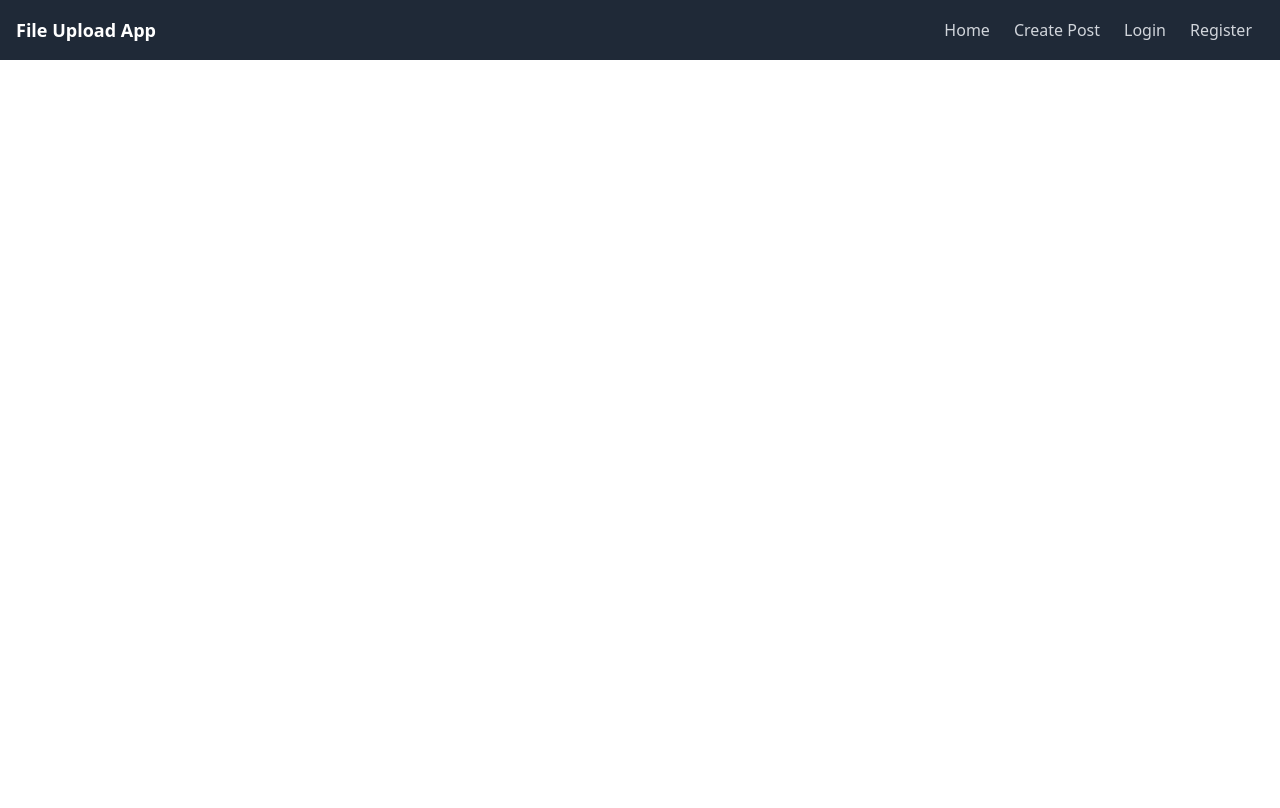
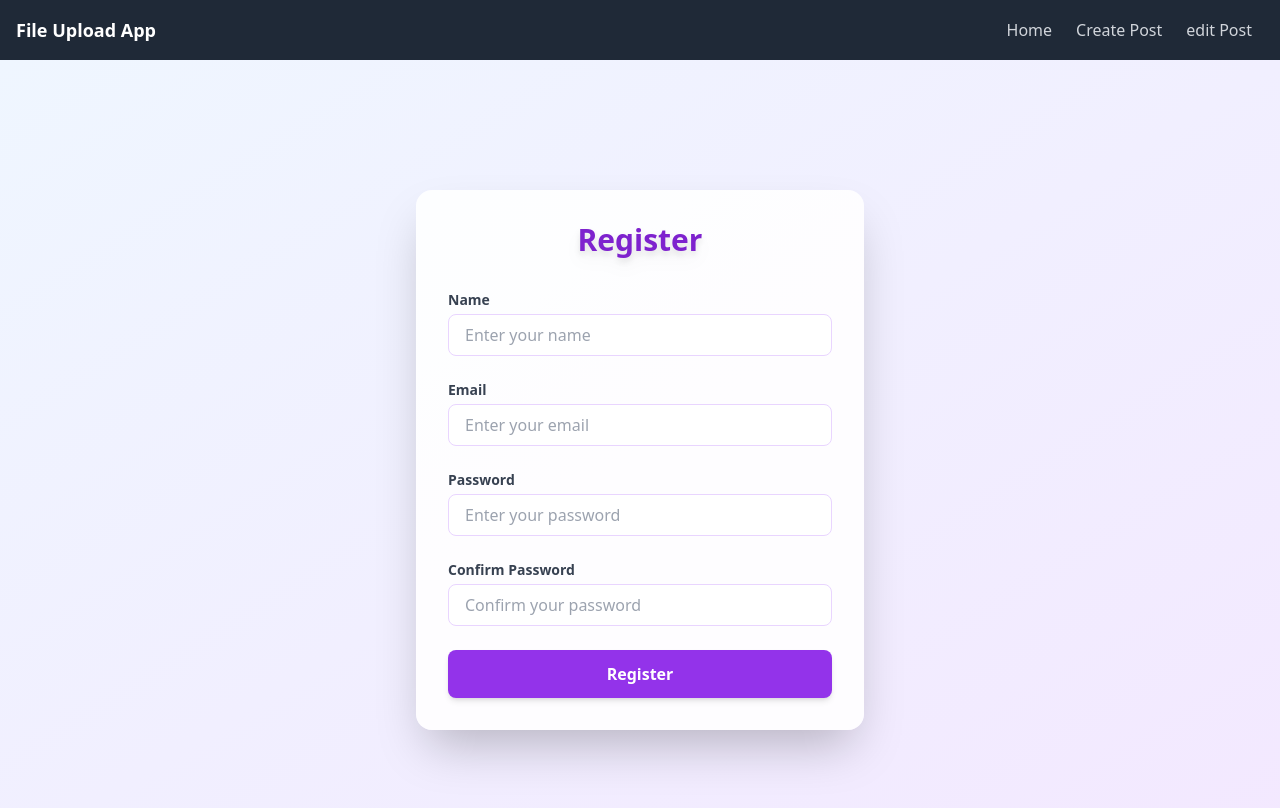
Before and after one commit to sumitksr/BlogApp, a React (Create React App) app in the folder frontend/: page /register in a window 1280 px wide. Shown: the top 808 px of the page. Built offline with nearby package versions, Linux system fonts and the light colour scheme.

Commit message:
feat: add EditPost page with post management functionality and integrate with Navbar

```diff
--- a/frontend/src/App.js
+++ b/frontend/src/App.js
@@ -5,6 +5,7 @@ import Login from './pages/Login';
 import Register from './pages/Register';
 import Navbar from './components/Navbar';
 import { Routes, Route } from 'react-router-dom';
+import EditPost from './pages/editPost';
 
 function App() {
   return (
@@ -16,6 +17,7 @@ function App() {
         <Route path="/create" element={<CreatePost />} />
         <Route path="/login" element={<Login />} />
         <Route path="/register" element={<Register />} />
+        <Route path="/edit/:id" element={<EditPost />} />
       </Routes>
     </>
   );
--- a/frontend/src/components/Navbar.js
+++ b/frontend/src/components/Navbar.js
@@ -1,19 +1,53 @@
-import React from 'react'
+import React from "react";
+import { useState } from "react";
 
 export default function Navbar() {
+  const [login, setLogin] = useState(true);
   return (
     <div>
       <nav className="bg-gray-800 p-4">
         <div className="container mx-auto flex justify-between items-center">
-            <a href="/" className="text-white text-lg font-bold">File Upload App</a>
+          <a href="/" className="text-white text-lg font-bold">
+            File Upload App
+          </a>
           <div>
-                <a href="/" className="text-gray-300 hover:text-white px-3">Home</a>
-                <a href="/create" className="text-gray-300 hover:text-white px-3">Create Post</a>
-                <a href="/login" className="text-gray-300 hover:text-white px-3">Login</a>
-                <a href="/register" className="text-gray-300 hover:text-white px-3">Register</a>
+            {login ? (
+              <div>
+                <a href="/" className="text-gray-300 hover:text-white px-3">
+                  Home
+                </a>
+                <a
+                  href="/create"
+                  className="text-gray-300 hover:text-white px-3"
+                >
+                  Create Post
+                </a>
+                <a
+                  href="/edit/:id"
+                  className="text-gray-300 hover:text-white px-3"
+                >
+                  edit Post
+                </a>
+              </div>
+            ) : (
+              <div>
+                <a
+                  href="/login"
+                  className="text-gray-300 hover:text-white px-3"
+                >
+                  Login
+                </a>
+                <a
+                  href="/register"
+                  className="text-gray-300 hover:text-white px-3"
+                >
+                  Register
+                </a>
+              </div>
+            )}
           </div>
         </div>
       </nav>
     </div>
-  )
+  );
 }
--- a/frontend/src/pages/Login.js
+++ b/frontend/src/pages/Login.js
@@ -1,9 +1,61 @@
-import React from 'react'
+import React, { useState } from 'react';
+import { useNavigate } from 'react-router-dom';
 
 export default function Login() {
+  const navigate = useNavigate();
+  const [formData, setFormData] = useState({
+    email: '',
+    password: '',
+  });
+
+  function handleChange(e) {
+    const { name, value } = e.target;
+    setFormData((prev) => ({
+      ...prev,
+      [name]: value,
+    }));
+  }
+
+  function handleSubmit(e) {
+    e.preventDefault();
+    // Here you would handle authentication logic
+    console.log("Login Data Submitted:", formData);
+    alert("Logged in successfully!");
+    navigate('/');
+  }
+
   return (
-    <div>
-      login
+    <div className="min-h-screen bg-gradient-to-br from-blue-50 to-purple-100 py-10 flex items-center justify-center">
+      <div className="bg-white/90 rounded-2xl shadow-2xl p-8 w-full max-w-md">
+        <h1 className="text-3xl font-extrabold text-center text-purple-700 mb-8 drop-shadow-lg">Login</h1>
+        <form className="space-y-6" onSubmit={handleSubmit}>
+          <div>
+            <label className="block text-sm font-semibold text-gray-700 mb-1">Email</label>
+            <input
+              type="email"
+              name="email"
+              value={formData.email}
+              onChange={handleChange}
+              className="w-full px-4 py-2 border border-purple-200 rounded-lg focus:outline-none focus:ring-2 focus:ring-purple-400"
+              placeholder="Enter your email"
+              required
+            />
+          </div>
+          <div>
+            <label className="block text-sm font-semibold text-gray-700 mb-1">Password</label>
+            <input
+              type="password"
+              name="password"
+              value={formData.password}
+              onChange={handleChange}
+              className="w-full px-4 py-2 border border-purple-200 rounded-lg focus:outline-none focus:ring-2 focus:ring-purple-400"
+              placeholder="Enter your password"
+              required
+            />
+          </div>
+          <button type="submit" className="w-full py-3 mt-4 bg-purple-600 hover:bg-purple-700 text-white font-bold rounded-lg shadow-md transition-colors">Login</button>
+        </form>
+      </div>
     </div>
   )
 }
--- a/frontend/src/pages/Register.js
+++ b/frontend/src/pages/Register.js
@@ -1,9 +1,91 @@
-import React from 'react'
+import React, { useState } from 'react';
+import { useNavigate } from 'react-router-dom';
 
 export default function Register() {
+  const navigate = useNavigate();
+  const [formData, setFormData] = useState({
+    name: '',
+    email: '',
+    password: '',
+    confirmPassword: '',
+  });
+
+  function handleChange(e) {
+    const { name, value } = e.target;
+    setFormData((prev) => ({
+      ...prev,
+      [name]: value,
+    }));
+  }
+
+  function handleSubmit(e) {
+    e.preventDefault();
+    if (formData.password !== formData.confirmPassword) {
+      alert("Passwords do not match!");
+      return;
+    }
+    // Here you would handle registration logic
+    console.log("Registration Data Submitted:", formData);
+    alert("Registered successfully!");
+    navigate('/login');
+  }
+
   return (
-    <div>
-
+    <div className="min-h-screen bg-gradient-to-br from-blue-50 to-purple-100 py-10 flex items-center justify-center">
+      <div className="bg-white/90 rounded-2xl shadow-2xl p-8 w-full max-w-md">
+        <h1 className="text-3xl font-extrabold text-center text-purple-700 mb-8 drop-shadow-lg">Register</h1>
+        <form className="space-y-6" onSubmit={handleSubmit}>
+          <div>
+            <label className="block text-sm font-semibold text-gray-700 mb-1">Name</label>
+            <input
+              type="text"
+              name="name"
+              value={formData.name}
+              onChange={handleChange}
+              className="w-full px-4 py-2 border border-purple-200 rounded-lg focus:outline-none focus:ring-2 focus:ring-purple-400"
+              placeholder="Enter your name"
+              required
+            />
+          </div>
+          <div>
+            <label className="block text-sm font-semibold text-gray-700 mb-1">Email</label>
+            <input
+              type="email"
+              name="email"
+              value={formData.email}
+              onChange={handleChange}
+              className="w-full px-4 py-2 border border-purple-200 rounded-lg focus:outline-none focus:ring-2 focus:ring-purple-400"
+              placeholder="Enter your email"
+              required
+            />
+          </div>
+          <div>
+            <label className="block text-sm font-semibold text-gray-700 mb-1">Password</label>
+            <input
+              type="password"
+              name="password"
+              value={formData.password}
+              onChange={handleChange}
+              className="w-full px-4 py-2 border border-purple-200 rounded-lg focus:outline-none focus:ring-2 focus:ring-purple-400"
+              placeholder="Enter your password"
+              required
+            />
+          </div>
+          <div>
+            <label className="block text-sm font-semibold text-gray-700 mb-1">Confirm Password</label>
+            <input
+              type="password"
+              name="confirmPassword"
+              value={formData.confirmPassword}
+              onChange={handleChange}
+              className="w-full px-4 py-2 border border-purple-200 rounded-lg focus:outline-none focus:ring-2 focus:ring-purple-400"
+              placeholder="Confirm your password"
+              required
+            />
+          </div>
+          <button type="submit" className="w-full py-3 mt-4 bg-purple-600 hover:bg-purple-700 text-white font-bold rounded-lg shadow-md transition-colors">Register</button>
+        </form>
+      </div>
     </div>
-  )
+  );
 }
--- /dev/null
+++ b/frontend/src/pages/editPost.js
@@ -0,0 +1,70 @@
+import React, { useState } from 'react';
+import blogPosts from '../data.js';
+
+// Simulate logged-in user by login id (replace with real auth in production)
+const currentUserId = "sumit@email.com"; // Example login id (email)
+
+export default function EditPost() {
+  // Filter posts by login id (assuming each post has a 'userId' field)
+  const [userPosts, setUserPosts] = useState(
+    blogPosts.filter(post => post.userId === currentUserId)
+  );
+
+  function handleEdit(id) {
+    alert(`Edit post with id: ${id}`);
+    // Implement edit logic here
+  }
+
+  function handleDelete(id) {
+    if (window.confirm("Are you sure you want to delete this post?")) {
+      setUserPosts(prev => prev.filter(post => post.id !== id));
+      // Implement backend delete logic here
+    }
+  }
+
+  return (
+    <div className="min-h-screen bg-gradient-to-br from-blue-50 to-purple-100 py-8">
+      <div className="max-w-4xl mx-auto">
+        <h1 className="text-3xl font-extrabold text-center text-purple-700 mb-8 drop-shadow-lg">
+          My Posts
+        </h1>
+        {userPosts.length === 0 ? (
+          <div className="text-center text-gray-500">You have not posted anything yet.</div>
+        ) : (
+          <div className="space-y-6">
+            {userPosts.map(post => (
+              <div key={post.id} className="bg-white/90 rounded-xl shadow-lg p-6 flex flex-col md:flex-row items-center gap-6">
+                {post.image && (
+                  <img
+                    src={post.image}
+                    alt={post.title}
+                    className="w-40 h-24 object-cover rounded-lg"
+                  />
+                )}
+                <div className="flex-1">
+                  <h2 className="text-xl font-bold text-gray-800">{post.title}</h2>
+                  <div className="text-gray-600 text-sm mb-2">{post.date}</div>
+                  <div className="text-gray-700 text-sm line-clamp-2">{post.summary}</div>
+                </div>
+                <div className="flex flex-col gap-2">
+                  <button
+                    onClick={() => handleEdit(post.id)}
+                    className="px-4 py-2 bg-blue-500 hover:bg-blue-600 text-white rounded-lg font-semibold"
+                  >
+                    Edit
+                  </button>
+                  <button
+                    onClick={() => handleDelete(post.id)}
+                    className="px-4 py-2 bg-red-500 hover:bg-red-600 text-white rounded-lg font-semibold"
+                  >
+                    Delete
+                  </button>
+                </div>
+              </div>
+            ))}
+          </div>
+        )}
+      </div>
+    </div>
+  );
+}
```
Lines whose indentation alone changed are shown as unchanged.
